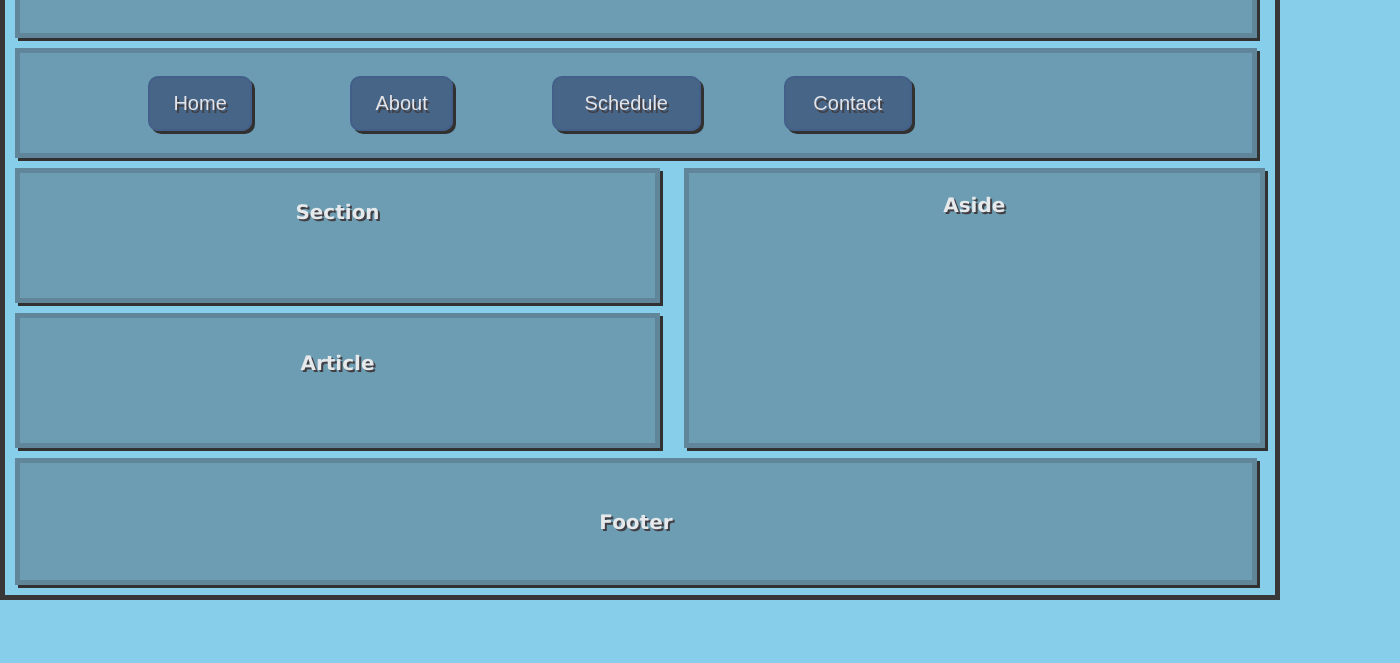
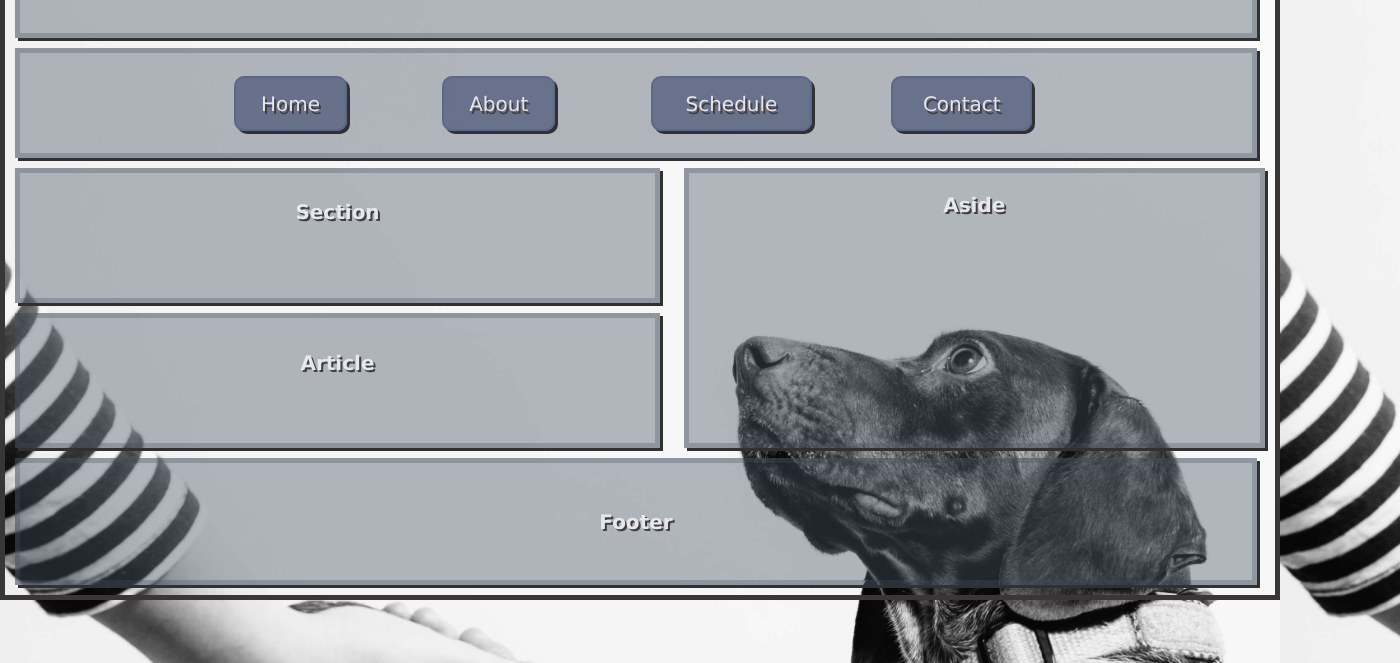
Before and after one commit to TMcCullar/w4b-final-project, a plain HTML site: page index.html in a window 1280 px wide. Shown: the part 137-800 px from the top of the page, 1400 px wide, since content can reach past the window. Drawn offline with Linux system fonts and the light colour scheme.

Commit message:
css nav changes

```diff
--- a/css/stylesheeet.css
+++ b/css/stylesheeet.css
@@ -2,6 +2,9 @@ body {
     border: 5px solid rgb(56, 54, 54);
     margin: 0;
     padding: 0;
+    background-image: url(/images/fabian-gieske-cbIKeuURaq8-unsplash.jpg);
+    /*Photo credit: Photo by <a href="https://unsplash.com/@fbngsk?utm_source=unsplash&utm_medium=referral&utm_content=creditCopyText">Fabian Gieske</a> on <a href="https://unsplash.com/s/photos/paw-print-background?utm_source=unsplash&utm_medium=referral&utm_content=creditCopyText">Unsplash</a>*/
+    background-size: cover;
     background-color:skyblue;
 }
 .border {
@@ -25,7 +28,7 @@ button {
     border-radius: 10px;
     width: 150%;
     height: 55px;
-    font-family: fantasy;
+    font-family:Verdana, Geneva, Tahoma, sans-serif;
     font-size: 20px;
     color: rgba(255, 250, 250, 0.85);
     text-shadow: 2px 3px rgb(66, 63, 68);
@@ -54,7 +57,7 @@ ul {
     width: 95%;
     margin: 0;
     padding: 15px;
-    padding-left: 5%;
+    padding-left: 12%;
     padding-right: 5%;
     overflow: hidden;
     float: left;
```
